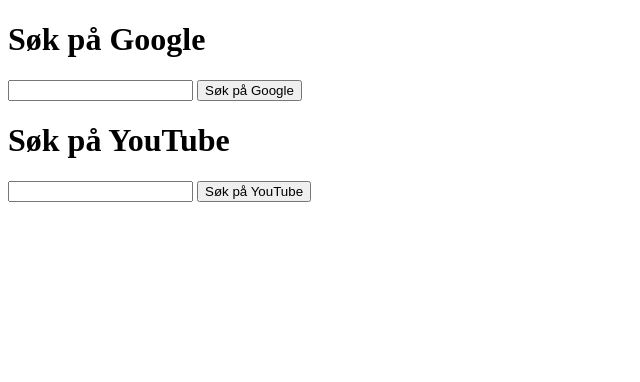
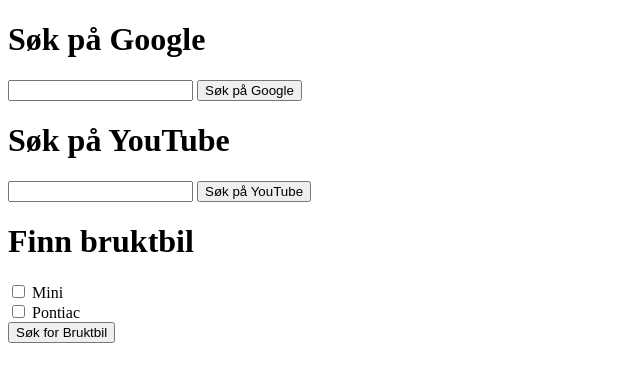
Before and after one commit to trymsb/trymsb.github.io, a plain HTML site: page Uke34/google.html in a window 1280 px wide. Shown: the whole page, without its empty margins (0-640 px from the left). Drawn offline with Linux system fonts and the light colour scheme.

Commit message:
Initial commit

```diff
--- a/Uke34/google.html
+++ b/Uke34/google.html
@@ -18,5 +18,12 @@
         <button type="submit">Søk på YouTube</button>
     </form>
 
+    <h1>Finn bruktbil</h1>
+    <form action="https://www.finn.no/car/used/search.html">
+        <input type="checkbox" name="make" value="0.7147"> Mini <br>
+        <input type="checkbox" name="make" value="0.800"> Pontiac <br>
+        <button type="submit">Søk for Bruktbil</button>
+    </form>
+
 </body>
 </html>
```
Also changed, not shown: Uke34/Lekse/Images/122605.jpg (added), Uke34/Lekse/Images/dinosaur.webp (added), Uke34/Lekse/Images/komodovaran.jpg (added).
